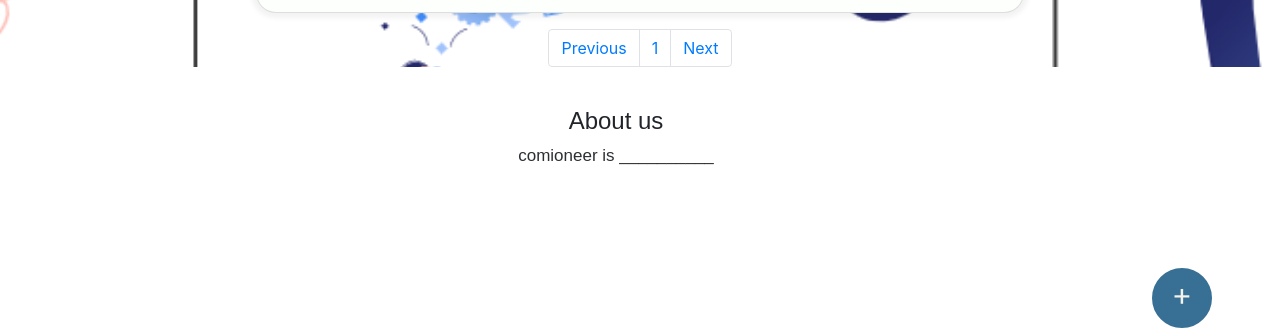
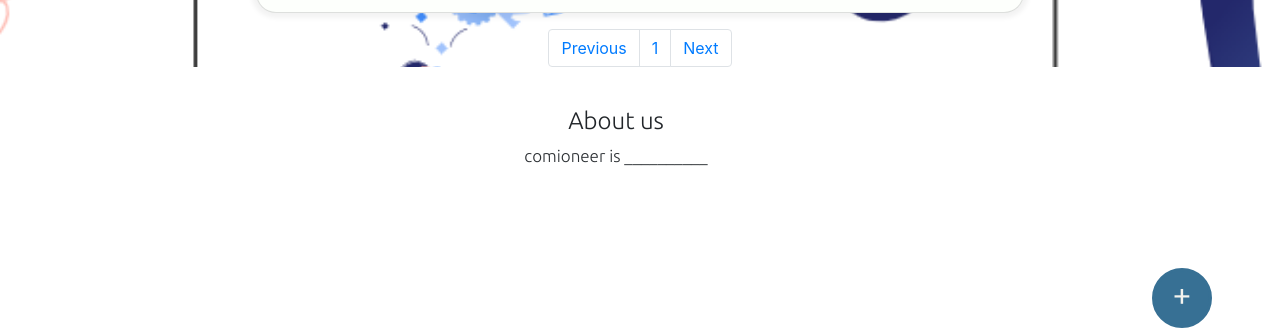
Before and after one commit to Compioneer/ComPioneer, a PHP site: page /home.php in a window 1280 px wide. Shown: the part 422-754 px from the top of the page. Run offline with PHP 8.4, Linux system fonts and the light colour scheme; tables that the repository leaves empty or names only in its code hold one stand-in row (values such as "Sample post"); some libraries are stand-ins or nearby versions.

Commit message:
added google fonts links and landing title

```diff
--- a/include/header.php
+++ b/include/header.php
@@ -6,8 +6,8 @@
   <head>
     <meta charset="utf-8">
     <!-- responsive behaviour -->
-<meta name="viewport" content="width=device-width, initial-scale=1, shrink-to-fit=no">
-    <title>Landing</title>
+    <meta name="viewport" content="width=device-width, initial-scale=1, shrink-to-fit=no">
+
 
         <link rel="stylesheet"  href="css/style.css">
           <!--fonts link   -->
@@ -21,12 +21,14 @@
           <!-- tags table styling link  -->
         <link rel="stylesheet"  href="https://stackpath.bootstrapcdn.com/bootstrap/4.5.2/css/bootstrap.min.css">
 
+        <!-- google fonts for footer -->
+        <link rel="preconnect" href="https://fonts.gstatic.com">
+        <link href="https://fonts.googleapis.com/css2?family=Ubuntu:wght@300&display=swap" rel="stylesheet">
 
+      <!-- form validation -->
 
-<!-- form validation -->
-
-  <link rel="stylesheet" href="https://cdnjs.cloudflare.com/ajax/libs/font-awesome/5.15.1/css/all.min.css">
-  <link rel="stylesheet" href="https://cdnjs.cloudflare.com/ajax/libs/font-awesome/5.10.2/css/all.min.css">
+      <link rel="stylesheet" href="https://cdnjs.cloudflare.com/ajax/libs/font-awesome/5.15.1/css/all.min.css">
+      <link rel="stylesheet" href="https://cdnjs.cloudflare.com/ajax/libs/font-awesome/5.10.2/css/all.min.css">
 
   </head>
   <body>
--- a/landing.php
+++ b/landing.php
@@ -3,7 +3,7 @@
   require 'include\header.php';
 ?>
 
-
+<title>Landing</title>
 
 <div class="header">
   <a href="home.php" class="logo">
```
